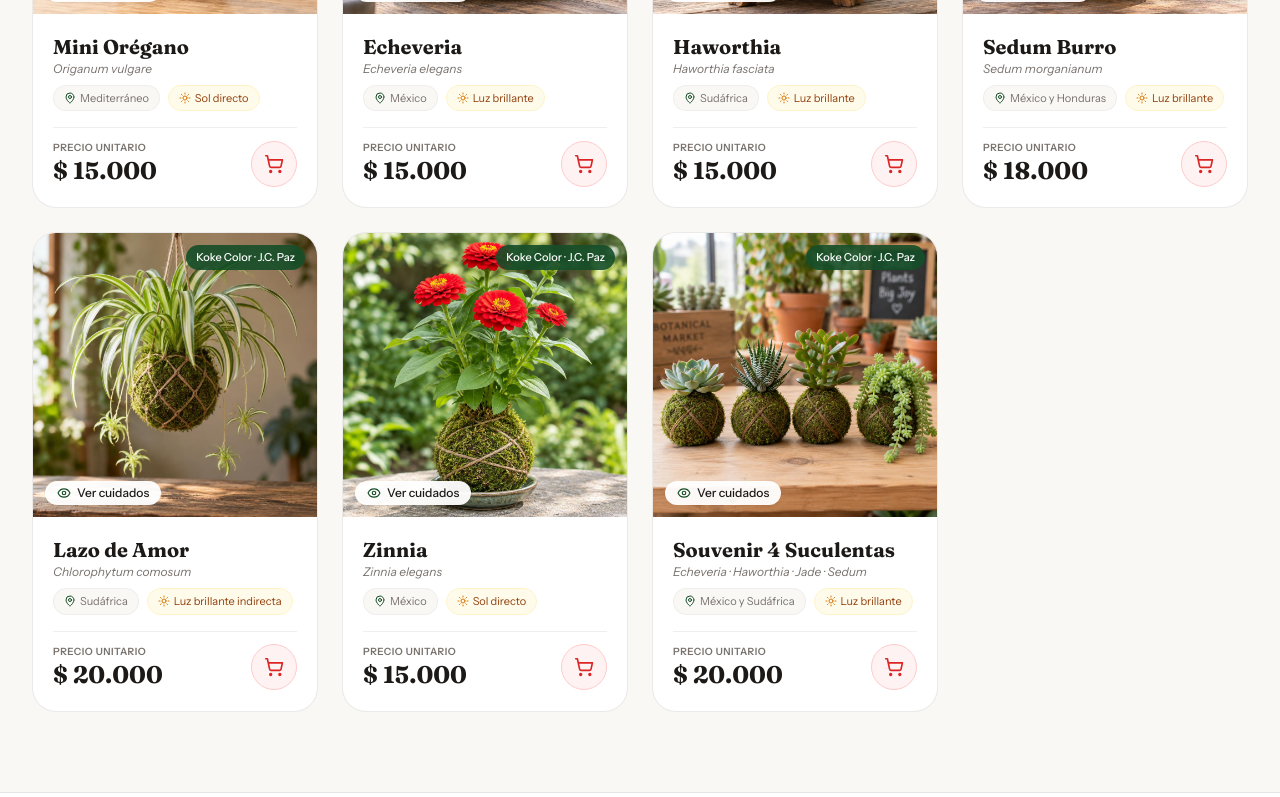
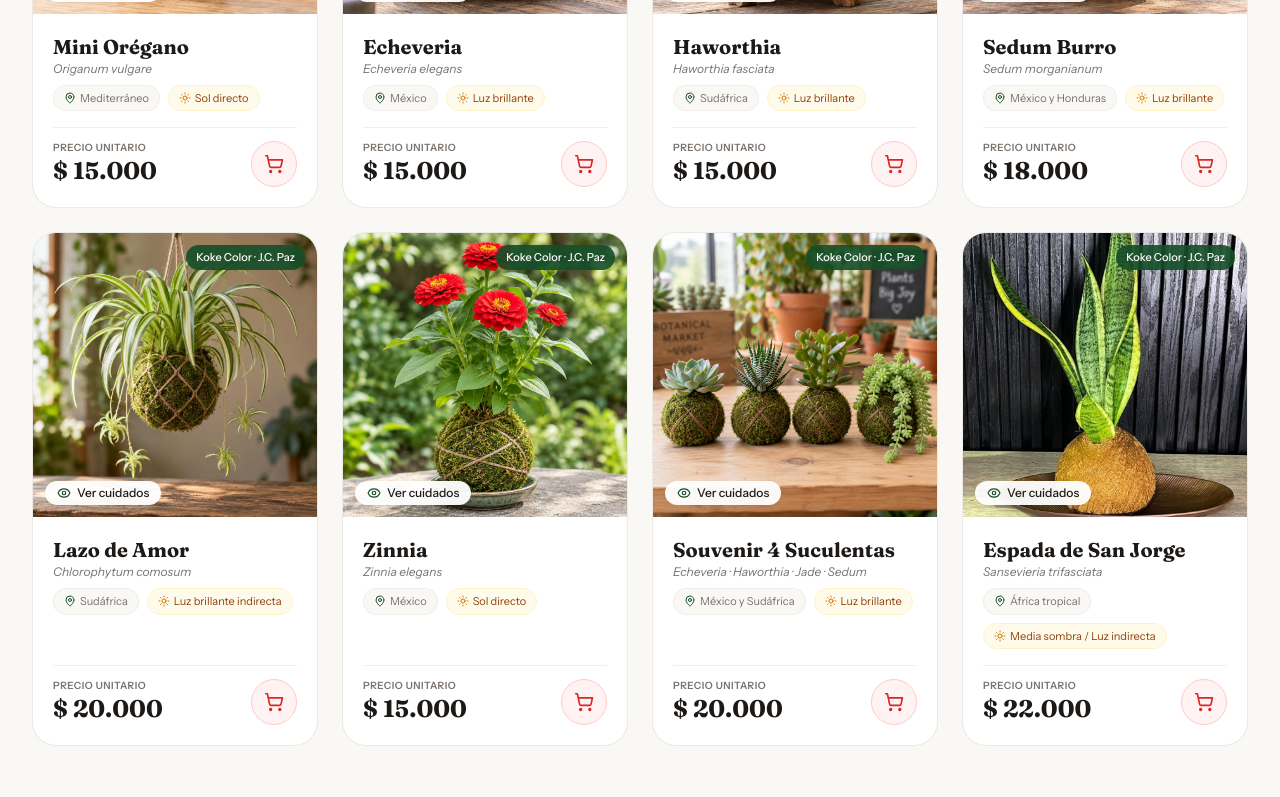
Before and after one commit to jcrdring-bit/koke-color, a React (Vite) app: page / in a window 1280 px wide. Shown: the part 2000-2797 px from the top of the page. Built offline with nearby package versions, Linux system fonts and the light colour scheme; no server answers.

Commit message:
Add Espada de San Jorge kokedama to catalog with edited image

```diff
--- a/src/data/plants.ts
+++ b/src/data/plants.ts
@@ -285,5 +285,24 @@ export const INITIAL_PLANTS: Plant[] = [
       'Mínimo mantenimiento, máxima duración.',
       'Se pueden ubicar juntas en una bandeja o distribuidas.'
     ]
+  },
+  {
+    id: 'espada-de-san-jorge',
+    name: 'Espada de San Jorge',
+    scientificName: 'Sansevieria trifasciata',
+    origin: 'África tropical',
+    light: 'Media sombra / Luz indirecta',
+    price: 22000,
+    categories: ['Todas', 'Sombra', 'Color'],
+    inStock: true,
+    imageUrl: '/images/espada-san-jorge.jpg',
+    description: 'Hojas erectas y esculturales en tonos verde oscuro con márgenes dorados y jaspeado característico. Montada en esfera de fibra natural; es una de las plantas más resistentes y purificadoras del aire.',
+    wateringGuide: 'Riego muy espaciado por inmersión de 10 minutos cada 15 a 20 días. Tolera períodos prolongados de sequedad.',
+    lightGuide: 'Muy versátil: prospera tanto con buena luz indirecta como en zonas de sombra o baja iluminación.',
+    careTips: [
+      'Evitar el exceso de humedad: el sustrato debe secarse por completo entre riegos.',
+      'Excelente planta purificadora de ambientes y toxinas en interiores.',
+      'Muy noble y de bajísimo mantenimiento, ideal para dormitorios u oficinas.'
+    ]
   }
 ];
--- a/src/services/db.ts
+++ b/src/services/db.ts
@@ -4,7 +4,7 @@ import { securityService, LoginResult } from './security';
 import { createClient } from '@supabase/supabase-js';
 
 const STORAGE_KEYS = {
-  PLANTS: 'koke_color_plants_v2',
+  PLANTS: 'koke_color_plants_v3',
   SETTINGS: 'koke_color_settings_v1',
   CONVERSATIONS: 'koke_color_conversations_v1',
   LEADS: 'koke_color_leads_v1',
@@ -31,12 +31,23 @@ export const dbService = {
     try {
       const data = localStorage.getItem(STORAGE_KEYS.PLANTS);
       if (data) {
-        return JSON.parse(data);
+        const parsed: Plant[] = JSON.parse(data);
+        if (Array.isArray(parsed) && parsed.length > 0) {
+          // Asegurar que si falta la Espada de San Jorge se incorpore automáticamente
+          if (!parsed.some(p => p.id === 'espada-de-san-jorge')) {
+            const sanJorge = INITIAL_PLANTS.find(p => p.id === 'espada-de-san-jorge');
+            if (sanJorge) {
+              parsed.push(sanJorge);
+              localStorage.setItem(STORAGE_KEYS.PLANTS, JSON.stringify(parsed));
+            }
+          }
+          return parsed;
+        }
       }
     } catch (e) {
       console.error('Error reading plants from storage', e);
     }
-    // Inicializar con las 15 plantas de muestra
+    // Inicializar con el catálogo completo de muestra
     localStorage.setItem(STORAGE_KEYS.PLANTS, JSON.stringify(INITIAL_PLANTS));
     return INITIAL_PLANTS;
   },
```
Also changed, not shown: public/images/espada-san-jorge.jpg (added).
